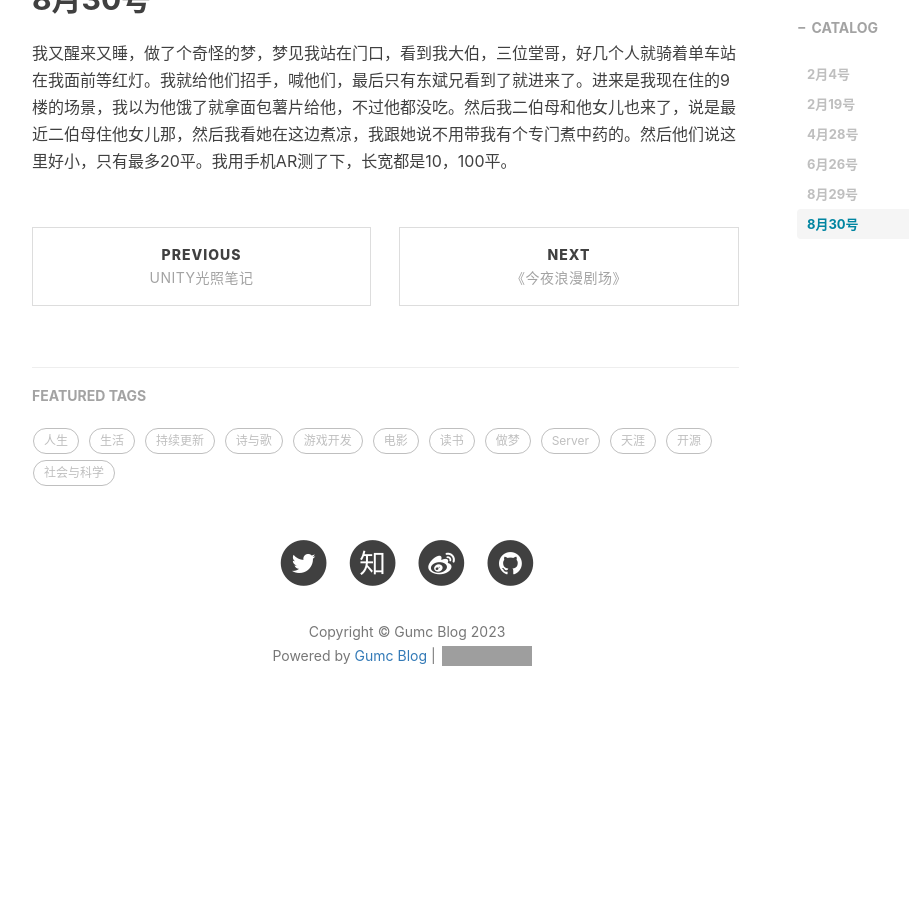
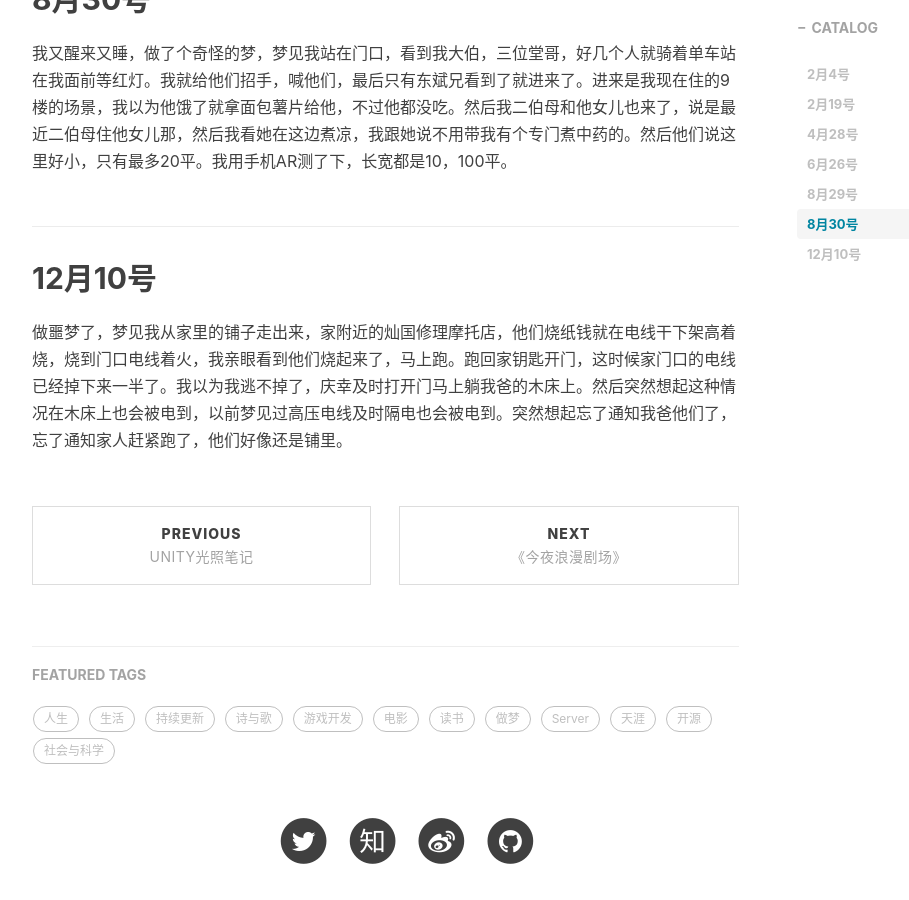
Before and after one commit to gumcstronger/gumcstronger.github.io, a Jekyll site: the page built from _posts/2023/2023-02-05-dream-something.md, in a window 1280 px wide and 900 px high, scrolled down 2229 px. Shown: the whole window, without its empty margins (233-1142 px from the left). Built offline with Jekyll 4.4.1, drawn with Linux system fonts in a browser that asks for light colours; comment, search, counter and statistics services are not loaded; before the commit the page ends 2961 px from its top, so only the background shows below that; grey boxes are pictures that could not be loaded.

Commit message:
Update 2023-02-05-dream-something.md

```diff
--- a/_posts/2023/2023-02-05-dream-something.md
+++ b/_posts/2023/2023-02-05-dream-something.md
@@ -51,3 +51,7 @@ tags:
 ## 8月30号
 
 我又醒来又睡，做了个奇怪的梦，梦见我站在门口，看到我大伯，三位堂哥，好几个人就骑着单车站在我面前等红灯。我就给他们招手，喊他们，最后只有东斌兄看到了就进来了。进来是我现在住的9楼的场景，我以为他饿了就拿面包薯片给他，不过他都没吃。然后我二伯母和他女儿也来了，说是最近二伯母住他女儿那，然后我看她在这边煮凉，我跟她说不用带我有个专门煮中药的。然后他们说这里好小，只有最多20平。我用手机AR测了下，长宽都是10，100平。
+
+## 12月10号
+
+做噩梦了，梦见我从家里的铺子走出来，家附近的灿国修理摩托店，他们烧纸钱就在电线干下架高着烧，烧到门口电线着火，我亲眼看到他们烧起来了，马上跑。跑回家钥匙开门，这时候家门口的电线已经掉下来一半了。我以为我逃不掉了，庆幸及时打开门马上躺我爸的木床上。然后突然想起这种情况在木床上也会被电到，以前梦见过高压电线及时隔电也会被电到。突然想起忘了通知我爸他们了，忘了通知家人赶紧跑了，他们好像还是铺里。
```
